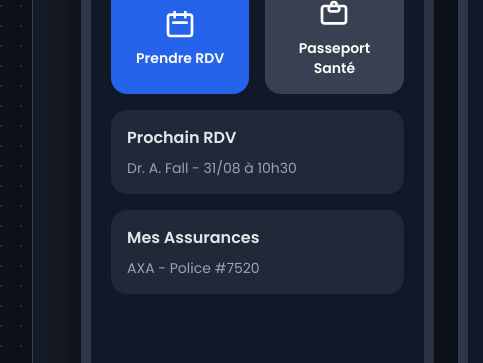
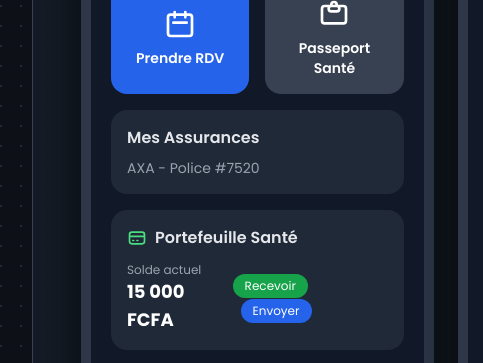
Before and after one commit to nddiop/medihub, a plain HTML site: page index.html in a window 1280 px wide. Shown: the part 715-1078 px from the top of the page, 0-483 px from the left. Drawn offline with nearby package versions, Linux system fonts and the light colour scheme.

Commit message:
Update index.html

```diff
--- a/index.html
+++ b/index.html
@@ -184,13 +184,25 @@
                                         <span class="font-semibold text-sm">Passeport Santé</span>
                                     </div>
                                 </div>
-                                 <div class="bg-gray-800 p-4 rounded-2xl mb-4">
-                                    <h4 class="font-semibold text-base mb-2">Prochain RDV</h4>
-                                    <p class="text-sm text-gray-400">Dr. A. Fall - 31/08 à 10h30</p>
-                                </div>
-                                <div class="bg-gray-800 p-4 rounded-2xl">
+                                <div class="bg-gray-800 p-4 rounded-2xl mb-4">
                                     <h4 class="font-semibold text-base mb-2">Mes Assurances</h4>
                                     <p class="text-sm text-gray-400">AXA - Police #7520</p>
+                                </div>
+                                <div class="bg-gray-800 p-4 rounded-2xl mb-4">
+                                    <h4 class="font-semibold text-base mb-2 flex items-center gap-2">
+                                        <svg class="w-5 h-5 text-green-400" fill="none" stroke="currentColor" viewBox="0 0 24 24" xmlns="http://www.w3.org/2000/svg"><path stroke-linecap="round" stroke-linejoin="round" stroke-width="2" d="M3 10h18M7 15h1m4 0h1m-7 4h12a3 3 0 003-3V8a3 3 0 00-3-3H6a3 3 0 00-3 3v8a3 3 0 003 3z"></path></svg>
+                                        <span>Portefeuille Santé</span>
+                                    </h4>
+                                    <div class="flex justify-between items-center mt-3">
+                                        <div>
+                                            <p class="text-xs text-gray-400">Solde actuel</p>
+                                            <p class="text-lg font-bold text-white">15 000 FCFA</p>
+                                        </div>
+                                        <div>
+                                            <button class="text-xs bg-green-600 hover:bg-green-500 text-white py-1 px-3 rounded-full">Recevoir</button>
+                                            <button class="text-xs bg-blue-600 hover:bg-blue-500 text-white py-1 px-3 rounded-full ml-2">Envoyer</button>
+                                        </div>
+                                    </div>
                                 </div>
                                 <div class="flex-grow"></div>
                             </div>
```
